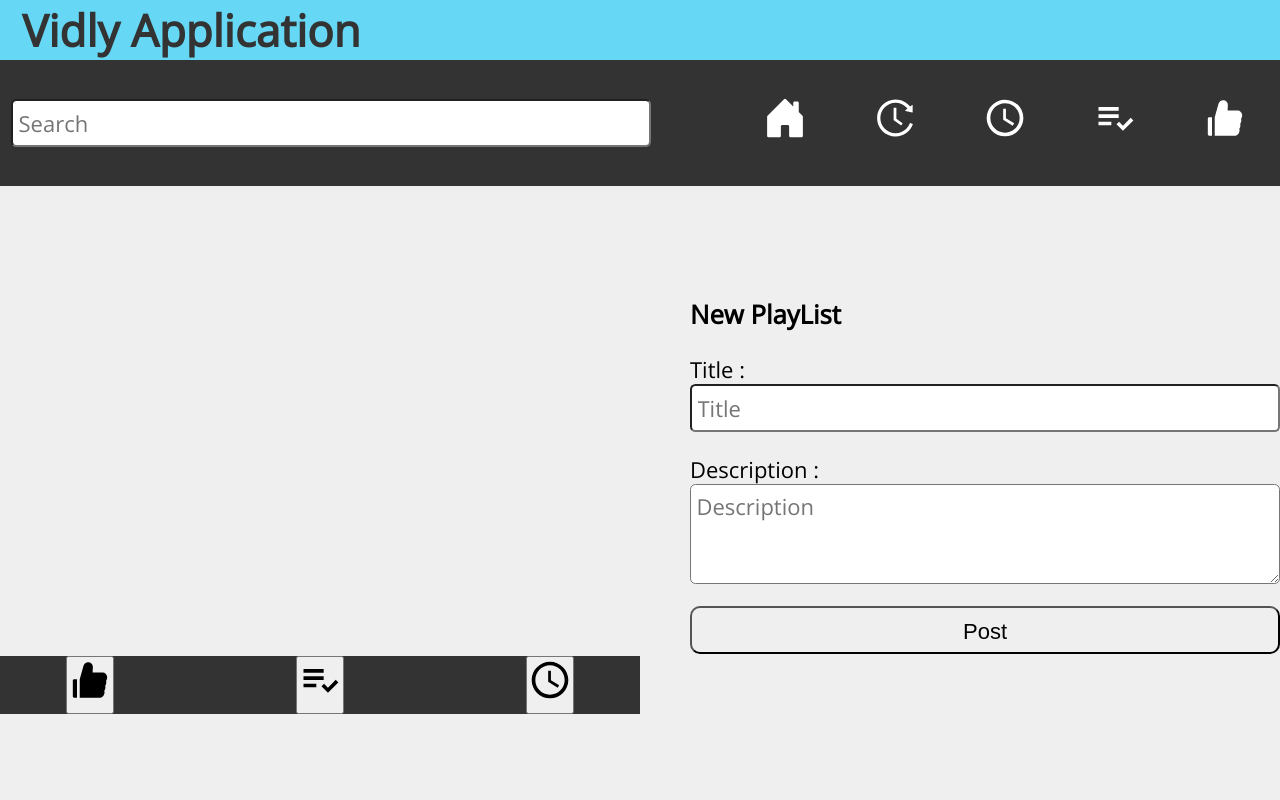
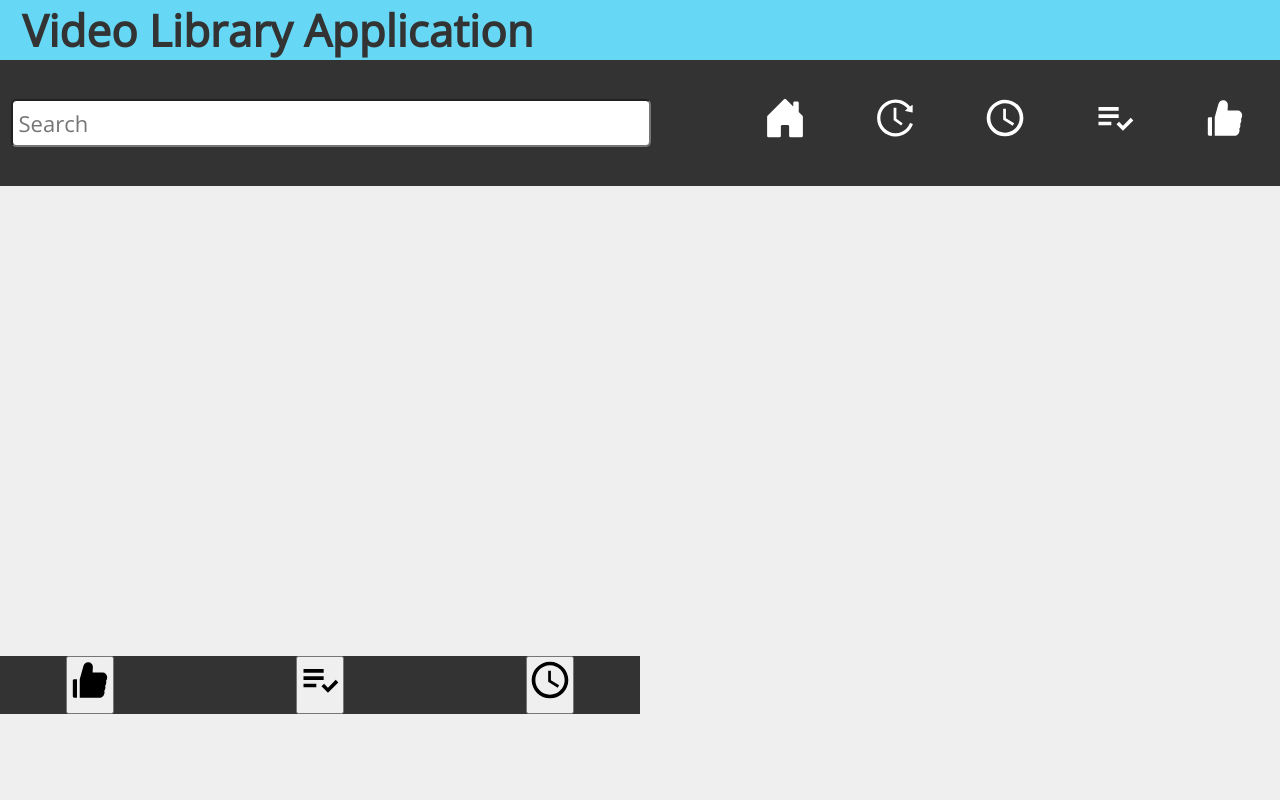
Before and after one commit to anshultamrakar/Video_lib_project, a React (Create React App) app in the folder my-app/: page /video/1 in a window 1280 px wide. Shown: the top 800 px of the page. Built offline with nearby package versions, Linux system fonts and the light colour scheme.

Commit message:
added context api

```diff
--- a/my-app/src/App.js
+++ b/my-app/src/App.js
@@ -7,102 +7,100 @@ import WatchLater from './WatchLater';
 import LikedVideo from './LikedVideo';
 import PlayList from './PlayList';
 import {Route, Routes} from 'react-router-dom'
-import {useState} from 'react'
+import {useState, useEffect } from 'react'
 
 function App() {
 
   const [videos, setVideos] = useState([
     {
         id : 1,
-        vidUrl : "https://www.youtube.com/watch?v=k2Zk5cbiZhg",
-        title : " Radha Full Video",
-        channel : "Sandeep Maheshwari",
+        vidUrl : "https://www.youtube.com/watch?v=JmvvzpzGCWE",
+        title : "Life Is A Dream",
+        channel : "Actualized.org",
         views : 118
     },
     {
         id : 2,
-        vidUrl : "https://www.youtube.com/watch?v=aZGzwEjZrXc",
-        title : " Moh Moh k Dhaage",
-        channel : "T series ",
+        vidUrl : "https://www.youtube.com/watch?v=G5ZYV-IMIUU",
+        title : " Overcoming Addiction ",
+        channel : "Actualized.org",
         views : 108
     },
     {
         id : 3,
-        vidUrl : "https://www.youtube.com/watch?v=D70R-k5PxLY",
-        title : "Chalte Chalte",
-        channel : "Bhuvan Bam ",
+        vidUrl : "https://www.youtube.com/watch?v=e4yipKfO8nA",
+        title : "Meditation Techniques",
+        channel : "Actualized.org",
         views : 458
     },
     {
         id : 4,
-        vidUrl : "https://www.youtube.com/watch?v=D70R-k5PxLY",
-        title : "Sistes wedding ",
-        channel : "Kapil Sharma",
+        vidUrl : "https://www.youtube.com/watch?v=WeIfHozjcls",
+        title : "Life Is A Maze",
+        channel : "Actualized.org",
         views : 78
     },
     {
         id : 5,
-        vidUrl : "https://www.youtube.com/watch?v=aZGzwEjZrXc",
-        title : " Moh Moh k Dhaage",
-        channel : "T series ",
+        vidUrl : "https://www.youtube.com/watch?v=sRvQlgu_bRs",
+        title : "How Corruption Works",
+        channel : "Actualized.org",
         views : 108
     },
     {
         id : 6,
-        vidUrl : "https://www.youtube.com/watch?v=D70R-k5PxLY",
-        title : "Chalte Chalte",
-        channel : "Bhuvan Bam ",
+        vidUrl : "https://www.youtube.com/watch?v=BZFlE0eKTvw",
+        title : "Spiral Dynamics - Stage Purple",
+        channel : "Actualized.org",
         views : 458
     },
     {
         id : 7,
-        vidUrl : "https://www.youtube.com/watch?v=D70R-k5PxLY",
-        title : "Sistes wedding ",
-        channel : "Kapil Sharma",
+        vidUrl : "https://www.youtube.com/watch?v=Y9d0tOpL8ZU",
+        title : "Explicit vs Implicit ",
+        channel : "Actualized.org",
         views : 78
     },
     {
-        id : 5,
-        vidUrl : "https://www.youtube.com/watch?v=aZGzwEjZrXc",
-        title : " Moh Moh k Dhaage",
-        channel : "T series ",
+        id : 8,
+        vidUrl : "https://www.youtube.com/watch?v=jmBQRb5iuMg",
+        title : "What Is Reality?",
+        channel : "Actualized.org",
         views : 108
     },
     {
-        id : 6,
-        vidUrl : "https://www.youtube.com/watch?v=D70R-k5PxLY",
-        title : "Chalte Chalte",
-        channel : "Bhuvan Bam ",
+        id : 9,
+        vidUrl : "https://www.youtube.com/watch?v=F4HV6oKJgiE",
+        title : "What Is Actuality?",
+        channel : "Actualized.org",
         views : 458
     },
     {
-        id : 7,
-        vidUrl : "https://www.youtube.com/watch?v=D70R-k5PxLY",
-        title : "Sistes wedding ",
-        channel : "Kapil Sharma",
+        id : 10,
+        vidUrl : "https://www.youtube.com/watch?v=hxnV4ymozLw&t=3s",
+        title : "The Avoidance Of Truth",
+        channel : "Actualized.org",
         views : 78
     },
+    {
+      id : 11,
+      vidUrl : "https://www.youtube.com/watch?v=7LscnZCzdak",
+      title : "Guided Meditation",
+      channel : "Actualized.org",
+      views : 78
+  }
 ])
 
+const [search , setSearch] = useState('')
+const [searchResult, setSearchResult ] = useState([])
 const [likedList , setLikedList] = useState([])
 const [watchedLater , setaWatchedLater] = useState([]);
-const [videoTitle , setVideoTitle] = useState('');
-const [videoBody , setVideoBody] = useState('')
-const [playList , setPlayList ] = useState([])
 
 
-
-
- const handlePost = (e) => {
-  e.preventDefault();
-  const id = playList.length ? videos[videos.length - 1].id + 1 : 1;
-  const newVideo = {id , title : videoTitle , body : videoBody}
-  const allVideo = [...playList, newVideo]
-  setPlayList(allVideo)
-  setVideoTitle('')
-  setVideoBody('')
-}
-
+useEffect(()=> {
+  const filterResults = videos.filter((video) => (video.title).toLowerCase().includes(search.toLowerCase()))
+  setSearchResult(filterResults)
+},[videos, search])
 
 
 
@@ -113,7 +111,6 @@ const handleLikeList = (item) => {
 const handleWatchLater = (item) => {
   setaWatchedLater([...watchedLater , item])
 }
-
 
 const removeVideo = (id) => {
  const removedVideo = likedList.filter((item) => item.id !== id);
@@ -128,17 +125,15 @@ const removeLater = (id) => {
   return (
     <div className='App'>
       <Routes>
-      <Route path = "/" element = {<Layout/>}>
-        <Route index element = {<Home videos = {videos}/>} />
+      <Route path = "/" element = {<Layout search = {search} setSearch = {setSearch}/>}>
+        <Route index element = {<Home videos = {searchResult}/>} />
         <Route path = "video">
         <Route index element = {<WatchHistory />}/>
         <Route path = ":id" element = {<PlayerPage videos={videos} handleLikeList = {handleLikeList}  handleWatchLater={handleWatchLater}
-        videoTitle = {videoTitle} setVideoTitle = {setVideoTitle} videoBody = {videoBody} setVideoBody = {setVideoBody}
-        handlePost = {handlePost}
         />}/>
         </Route>
         <Route path = "later" element = {<WatchLater watchedLater = {watchedLater} removeLater = {removeLater}/>}/>
-        <Route path = "playlist" element = {<PlayList playList = {playList}/>}/>
+        <Route path = "playlist" element = {<PlayList/>}/>
         <Route path = "liked" element = {<LikedVideo likedList={likedList} removeVideo = {removeVideo} />}/>
         <Route path = "*" element = {<Missing/>}/>
       </Route>
--- a/my-app/src/Layout.js
+++ b/my-app/src/Layout.js
@@ -2,11 +2,11 @@ import Header from "./Header";
 import Nav from "./Nav";
 import Footer from "./Footer";
 import { Outlet } from "react-router-dom";
-const Layout = () => {
+const Layout = ({search, setSearch}) => {
   return (
     <div className="App">
-        <Header title = "Vidly Application"/>
-        <Nav/>
+        <Header title = "Video Library Application"/>
+        <Nav search = {search} setSearch = {setSearch}/>
         <Outlet/>
         <Footer/>
     </div>
--- a/my-app/src/Nav.js
+++ b/my-app/src/Nav.js
@@ -5,7 +5,7 @@ import { MdOutlineWatchLater, MdPlaylistAddCheck } from "react-icons/md";
 import { Link } from "react-router-dom";
 
 
-const Nav = () => {
+const Nav = ({search , setSearch}) => {
 
   return (
     <nav className = "Nav">
@@ -14,7 +14,8 @@ const Nav = () => {
        <input
        type = "text"
        placeholder = "Search"
-
+       value = {search}
+       onChange={(e) => setSearch(e.target.value)}
        />
      </form>
      <ul className = "nav__list">
--- a/my-app/src/NewPlayList.js
+++ b/my-app/src/NewPlayList.js
@@ -1,32 +1,32 @@
-const NewPlayList = ({videoTitle , setVideoTitle , videoBody , setVideoBody , handlePost}) => {
-  return(
-        <main className="NewPlayList">
-            <h3> New PlayList</h3>
-           <form className = "newPostForm" onSubmit={handlePost}>
-               <label htmlFor="videoTitle"> Title :</label>
-                <input
-                id = "videoTitle"
-                type = "text"
-                placeholder="Title"
-                required
-                value = {videoTitle}
-                onChange={(e) => setVideoTitle(e.target.value)}
-                />
-                <label htmlFor="videoBody">Description :</label>
-                <textarea
-                id = "videoBody"
-                type = "text"
-                placeholder="Description"
-                required
-                value = {videoBody}
-                onChange={(e) => setVideoBody(e.target.value)}
-                />
-                <button type = "submit"> Post</button>
-           </form>
+// const NewPlayList = () => {
+//   return(
+//         <main className="NewPlayList">
+//             <h3> New PlayList</h3>
+//            <form className = "newPostForm" onSubmit={handlePost}>
+//                <label htmlFor="videoTitle"> Title :</label>
+//                 <input
+//                 id = "videoTitle"
+//                 type = "text"
+//                 placeholder="Title"
+//                 required
+//                 value = {videoTitle}
+//                 onChange={(e) => setVideoTitle(e.target.value)}
+//                 />
+//                 <label htmlFor="videoBody">Description :</label>
+//                 <textarea
+//                 id = "videoBody"
+//                 type = "text"
+//                 placeholder="Description"
+//                 required
+//                 value = {videoBody}
+//                 onChange={(e) => setVideoBody(e.target.value)}
+//                 />
+//                 <button type = "submit"> Post</button>
+//            </form>
 
-        </main>
-  )
+//         </main>
+//   )
 
-};
+// };
 
-export default NewPlayList;
+// export default NewPlayList;
--- a/my-app/src/PlayList.js
+++ b/my-app/src/PlayList.js
@@ -1,14 +1,7 @@
-const PlayList = ({playList}) => {
+const PlayList = () => {
   return (
     <main className="">
-        {
-          playList.map((item) => (
-            <li key = {item.id}>
-            <h1>{item.title}</h1>
-            <p>{item.body}</p>
-            </li>
-          ))
-        }
+       <h2> This is playList</h2>
     </main>
   )
 
--- a/my-app/src/PlayerPage.js
+++ b/my-app/src/PlayerPage.js
@@ -1,11 +1,10 @@
 import {Link, useParams} from 'react-router-dom'
-import NewPlayList from './NewPlayList';
 import ReactPlayer from 'react-player/youtube'
 import { AiFillLike} from "react-icons/ai";
 import { MdOutlineWatchLater, MdPlaylistAddCheck } from "react-icons/md"
 
 
-const PlayerPage = ({videos, handleLikeList, handleWatchLater, videoTitle , setVideoTitle , videoBody , setVideoBody , handlePost}) => {
+const PlayerPage = ({videos, handleLikeList, handleWatchLater}) => {
 
   const {id} = useParams();
   const item = videos.find(item => (item.id).toString() === id)
@@ -27,13 +26,6 @@ const PlayerPage = ({videos, handleLikeList, handleWatchLater, videoTitle , setV
           </>
         }
       </article>
-      <div>
-        <NewPlayList videoTitle = {videoTitle} setVideoTitle = {setVideoTitle} videoBody = {videoBody} setVideoBody = {setVideoBody}
-        handlePost = {handlePost}/>
-      </div>
-
-
-
     </main>
   )
 
```
Also changed, not shown: my-app/src/App.css (deleted, +0 -38 lines), my-app/src/Context/DataContext.js (added, +16 -0 lines).
